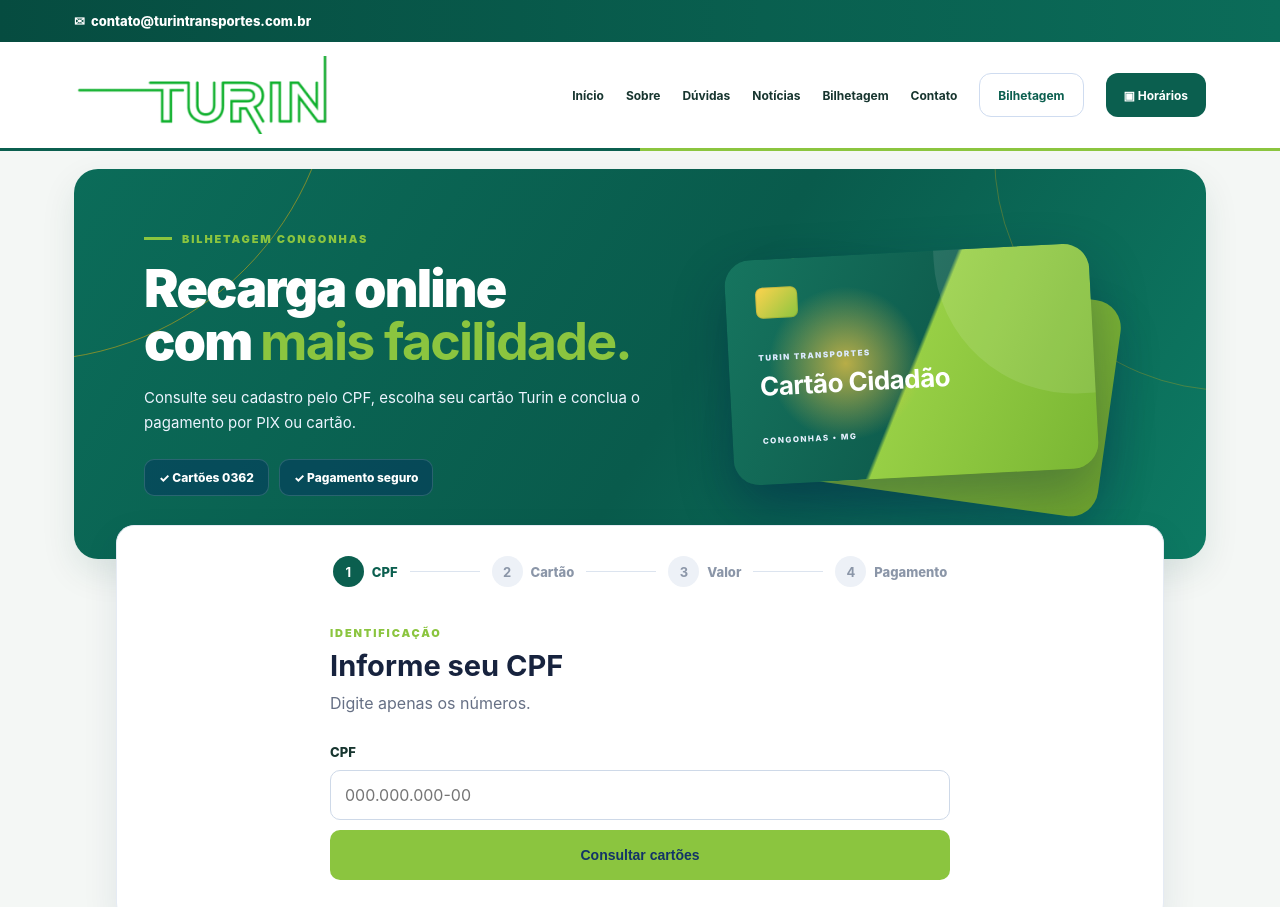
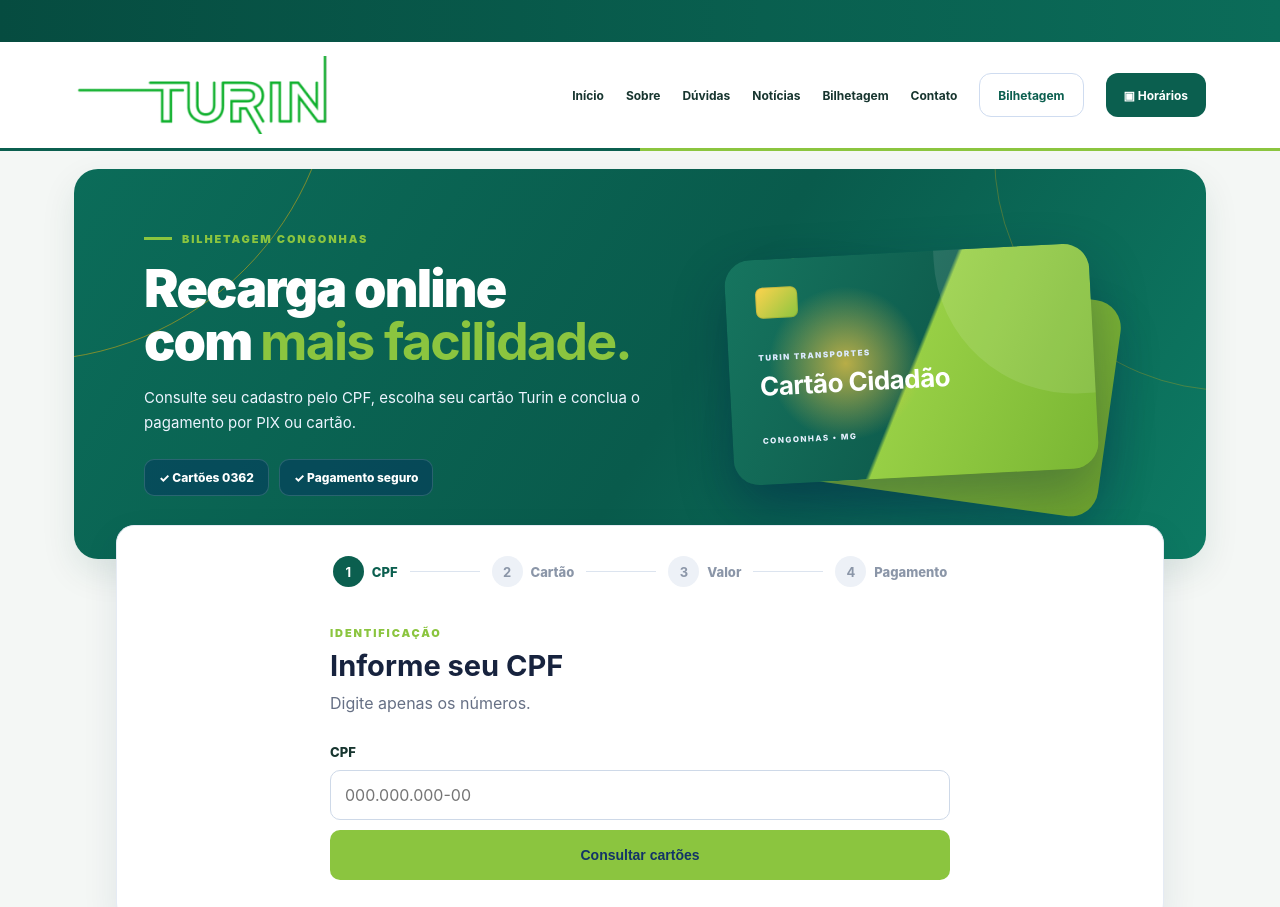
Before and after one commit to brunofpbb/vendaCongonhas, a website: page public/index.html in a window 1280 px wide. Shown: the top 907 px of the page. Drawn offline with Linux system fonts and the light colour scheme.

Commit message:
Update index.html

```diff
--- a/public/index.html
+++ b/public/index.html
@@ -16,7 +16,7 @@
 
         <div class="utility-contact">
 
-          <a class="utility-email" href="mailto:contato@turintransportes.com.br" aria-label="E-mail contato@turintransportes.com.br">✉ <span>contato@turintransportes.com.br</span></a>
+
         </div>
       </div>
     </div>
```
